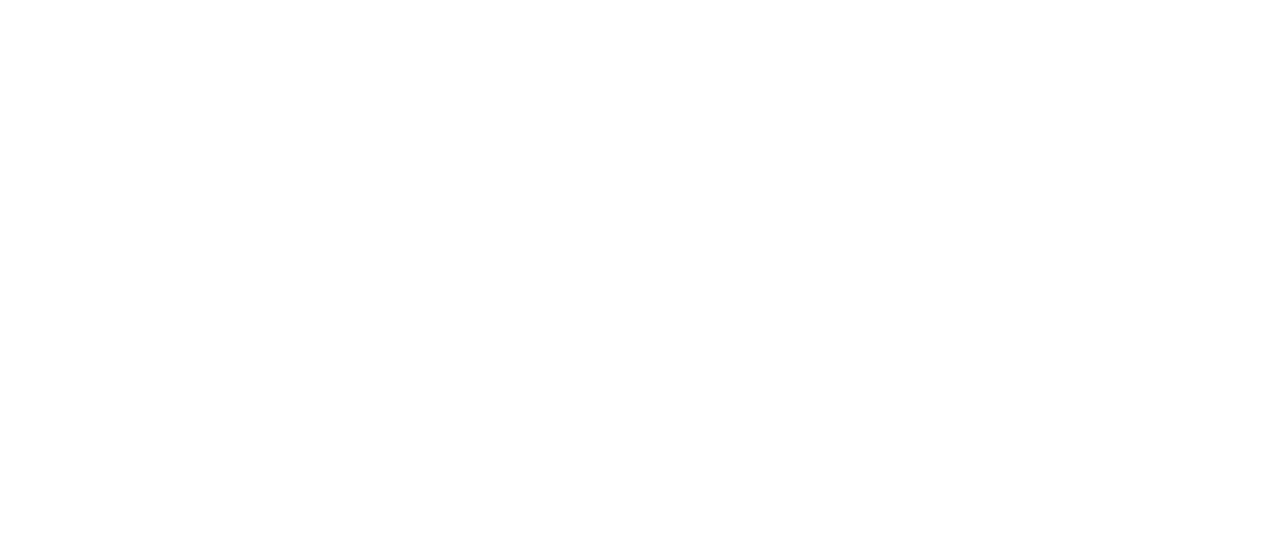
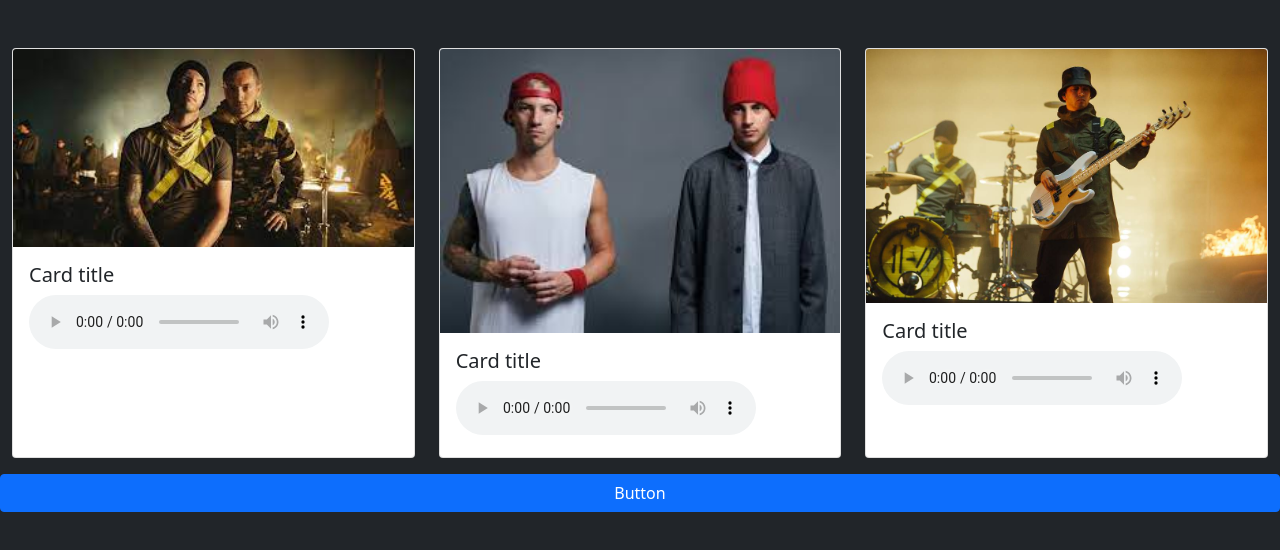
Before and after one commit to hbuitgu/repasodomm, a plain HTML site: page index.html in a window 1280 px wide. Drawn offline with nearby package versions, Linux system fonts and the light colour scheme.

Commit message:
se crea etiquetas card

```diff
--- /dev/null
+++ b/controlador.js
@@ -0,0 +1 @@
+console.log("hola mundo")
--- a/index.html
+++ b/index.html
@@ -7,8 +7,58 @@
     <title>Document</title>
     <link href="https://cdn.jsdelivr.net/npm/bootstrap@5.0.2/dist/css/bootstrap.min.css" rel="stylesheet" integrity="sha384-EVSTQN3/azprG1Anm3QDgpJLIm9Nao0Yz1ztcQTwFspd3yD65VohhpuuCOmLASjC" crossorigin="anonymous">
 </head>
-<body>
+<body class="bg-dark">
+    <header>
 
+    </header>
+
+    <main>
+        <div class="container-fluid mt-5">
+            <div class="row row-cols-1 row-cols-md-3 g-4">
+                <div class="col">
+                    <div class="card h-100">
+                      <img src="img/img1.jpg" class="card-img-top" alt="Foto 1">
+                      <div class="card-body">
+                        <h5 class="card-title">Card title</h5>
+                        <audio src="audio/cancion1.mp3"controls></audio>
+                      </div>
+                    </div>
+                  </div>
+                  <div class="col">
+                    <div class="card h-100">
+                      <img src="img/img2.jpg" class="card-img-top" alt="foto 2">
+                      <div class="card-body">
+                        <h5 class="card-title">Card title</h5>
+                        <audio src="audio/cancion1.mp3"controls></audio>
+                      </div>
+                    </div>
+                  </div>
+                  <div class="col">
+                    <div class="card h-100">
+                      <img src="img/img3.jpg" class="card-img-top" alt="foto 3">
+                      <div class="card-body">
+                        <h5 class="card-title">Card title</h5>
+                        <audio src="audio/cancion1.mp3"controls></audio>
+                      </div>
+                    </div>
+                  </div>
+            </div>
+        </div>
+        <div class="row mt-3">
+            <div class="col">
+                <div class="d-grid gap-2">
+                    <button class="btn btn-primary" type="button" id="boton">Button</button>
+                </div>
+            </div>
+        </div>
+    </main>
+
+    <footer>
+
+    </footer>
     <script src="https://cdn.jsdelivr.net/npm/bootstrap@5.0.2/dist/js/bootstrap.bundle.min.js" integrity="sha384-MrcW6ZMFYlzcLA8Nl+NtUVF0sA7MsXsP1UyJoMp4YLEuNSfAP+JcXn/tWtIaxVXM" crossorigin="anonymous"></script>
+    <script src="controlador.js">
+
+    </script>
 </body>
 </html>
```
